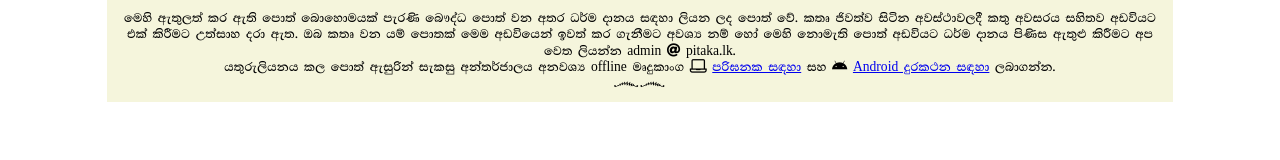
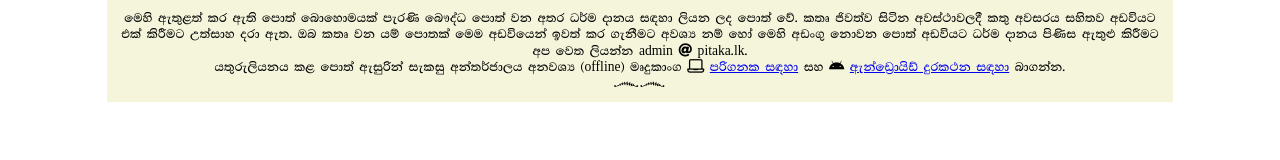
Before and after one commit to pnfo/file-server, a website: page library/library-template.html in a window 1280 px wide. Drawn offline with Linux system fonts and the light colour scheme; files whose address does not match are found by name.

Commit message:
සංශෝධනය කෙරිණි

```diff
--- a/library/library-template.html
+++ b/library/library-template.html
@@ -22,11 +22,11 @@
     <div class="top-container">
         <!--vue-ssr-outlet-->
         <div id="content-about" style="font-size: 0.85rem; line-height: 1.2; padding: 10px; text-align: center; background-color: beige;">
-            මෙහි ඇතුලත් කර ඇති පොත් බොහොමයක් පැරණි බෞද්ධ පොත් වන අතර ධර්ම දානය සඳහා ලියන ලද පොත් වේ. කතෘ ජිවත්ව සිටින
+            මෙහි ඇතුළත් කර ඇති පොත් බොහොමයක් පැරණි බෞද්ධ පොත් වන අතර ධර්ම දානය සඳහා ලියන ලද පොත් වේ. කතෘ ජිවත්ව සිටින
             අවස්ථාවලදී කතු අවසරය සහිතව අඩවියට එක් කිරීමට උත්සාහ දරා ඇත. ඔබ කතෘ වන යම් පොතක් මෙම අඩවියෙන් ඉවත් කර ගැනීමට අවශ්‍ය නම් හෝ
-            මෙහි නොමැති පොත් අඩවියට ධර්ම දානය පිණිස ඇතුළු කිරීමට අප වෙත ලියන්න admin <i class="fas fa-at"></i> pitaka.lk.<br>
-            යතුරුලියනය කල පොත් ඇසුරින් සැකසු අන්තර්ජාලය අනවශ්‍ය offline මෘදුකාංග <i class="far fa-laptop"></i> <a href="https://tipitaka.lk/library/download/448">පරිඝනක සඳහා</a> සහ
-            <i class="fab fa-android"></i> <a href="https://play.google.com/store/apps/details?id=lk.pitaka.books">Android දුරකථන සඳහා</a> ලබාගන්න.<br>
+            මෙහි අඩංගු නොවන පොත් අඩවියට ධර්ම දානය පිණිස ඇතුළු කිරීමට අප වෙත ලියන්න admin <i class="fas fa-at"></i> pitaka.lk.<br>
+            යතුරුලියනය කළ පොත් ඇසුරින් සැකසු අන්තර්ජාලය අනවශ්‍ය (offline) මෘදුකාංග <i class="far fa-laptop"></i> <a href="https://tipitaka.lk/library/download/448">පරිගනක සඳහා</a> සහ
+            <i class="fab fa-android"></i> <a href="https://play.google.com/store/apps/details?id=lk.pitaka.books">ඇන්ඩ්‍රොයිඩ් දුරකථන සඳහා</a> බාගන්න.<br>
             ෴෴
         </div>
     </div>
```
